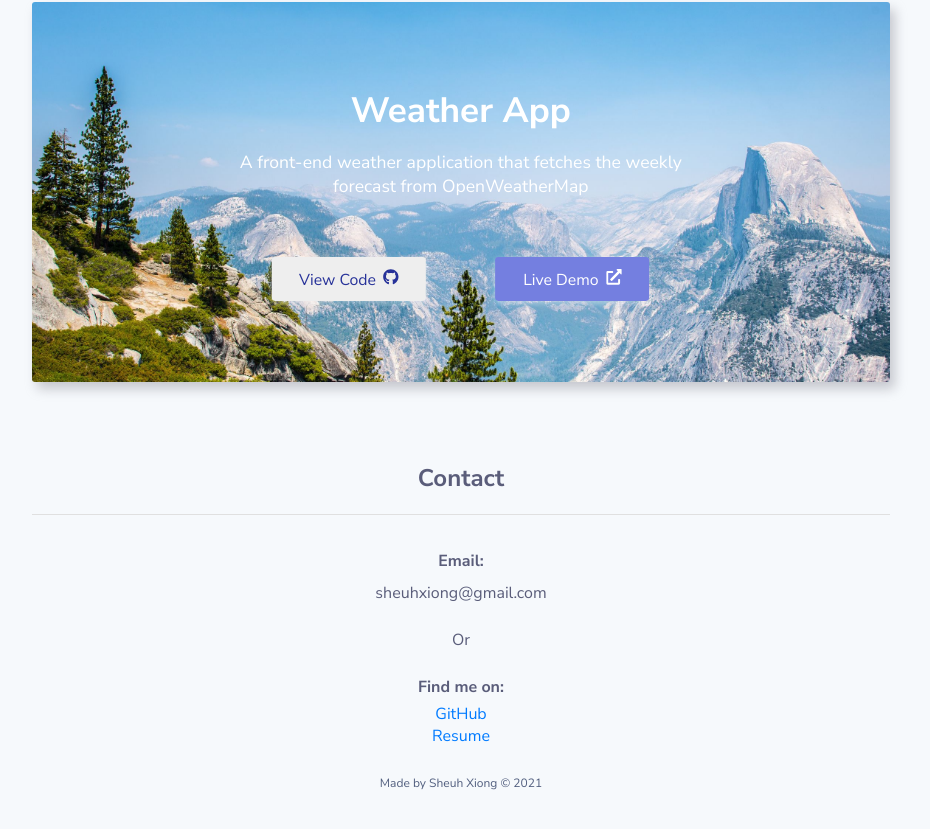
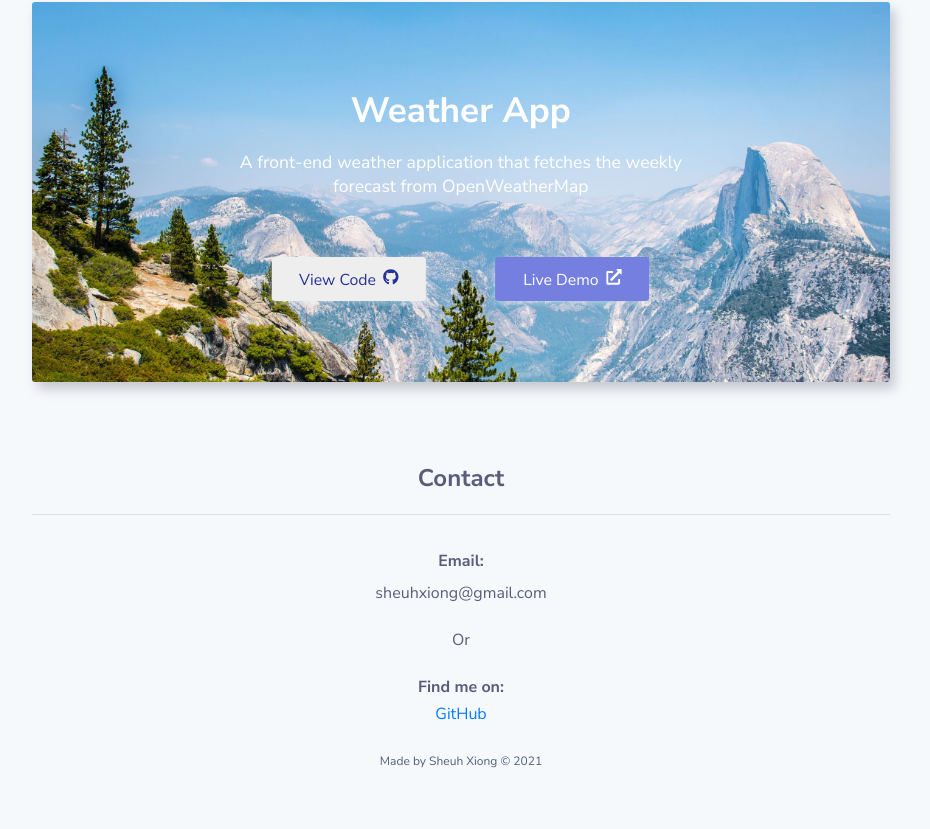
Before and after one commit to s92xiong/Portfolio, a React (Create React App) app: page / in a window 1280 px wide. Shown: the part 1344-2173 px from the top of the page, without its empty margins (179-1109 px from the left). Built offline with nearby package versions, Linux system fonts and the light colour scheme.

Commit message:
Removed resume from portfolio

```diff
--- a/src/components/Contact/Contact.jsx
+++ b/src/components/Contact/Contact.jsx
@@ -13,8 +13,8 @@ function Contact() {
       <section className="section section-find-me-on">
         <p><b>Find me on:</b></p>
         <a href="https://github.com/s92xiong" target="blank">GitHub</a>
-        <br/>
-        <a href="https://firebasestorage.googleapis.com/v0/b/portfolio-3548a.appspot.com/o/sheuh_xiong_resume.pdf?alt=media&token=b8f6014f-6ba0-43e1-9670-c570510d8799" target="blank">Resume</a>
+        {/* <br/>
+        <a href="https://firebasestorage.googleapis.com/v0/b/portfolio-3548a.appspot.com/o/sheuh_xiong_resume.pdf?alt=media&token=b8f6014f-6ba0-43e1-9670-c570510d8799" target="blank">Resume</a> */}
       </section>
 
       <section className="section section-made-by-user">
```
Also changed, not shown: 1 other file (tests, documents, lock files or other folders).
